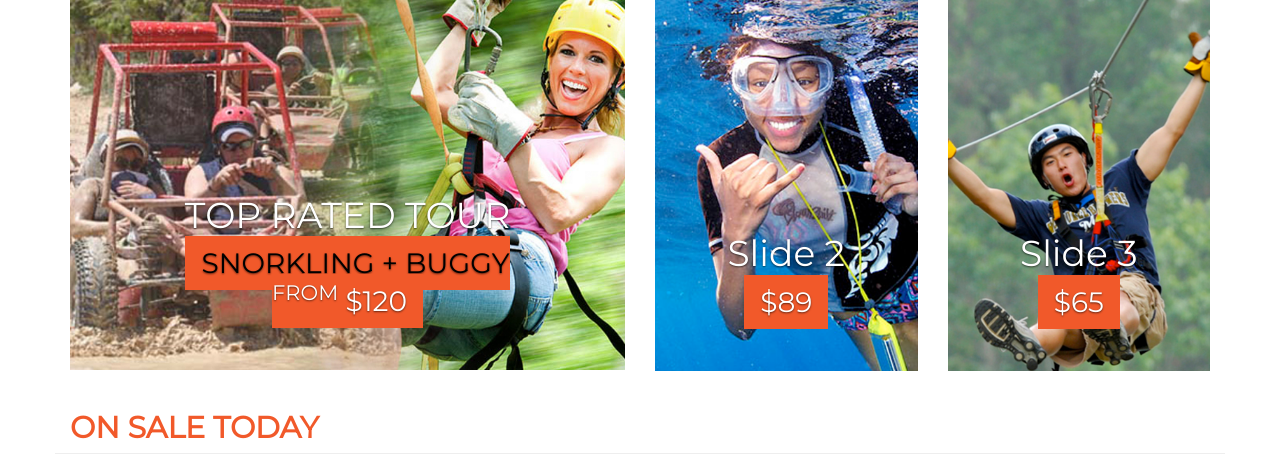
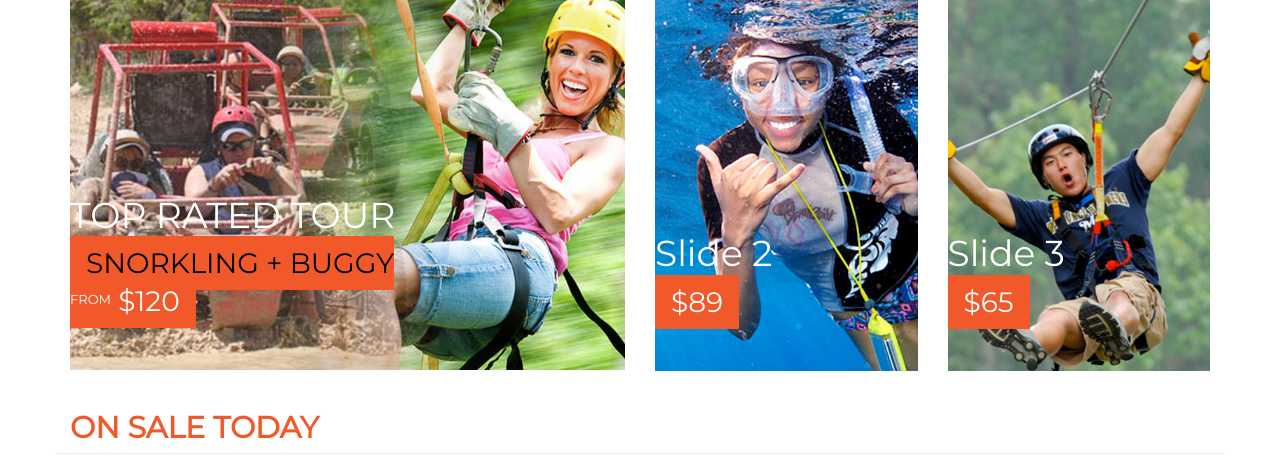
Before and after one commit to jeangustavee/viiatours, a PHP site: page / in a window 1280 px wide. Shown: the part 148-618 px from the top of the page. Run offline with PHP 8.4, Linux system fonts and the light colour scheme.

Commit message:
float slider captions left

```diff
--- a/css/main.css
+++ b/css/main.css
@@ -163,8 +163,18 @@ SLIDER
 
 }
 
+.carousel-caption {
+    text-align:  left;
+    text-shadow: none;
+    left: 15px;
+}
+
 .price {
     color: #fff;
+}
+
+sup {
+    font-size: 13px;
 }
 
 .headers h2 {
```
